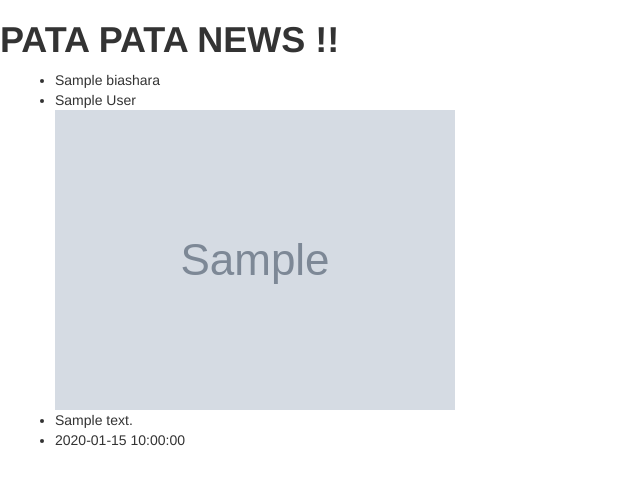
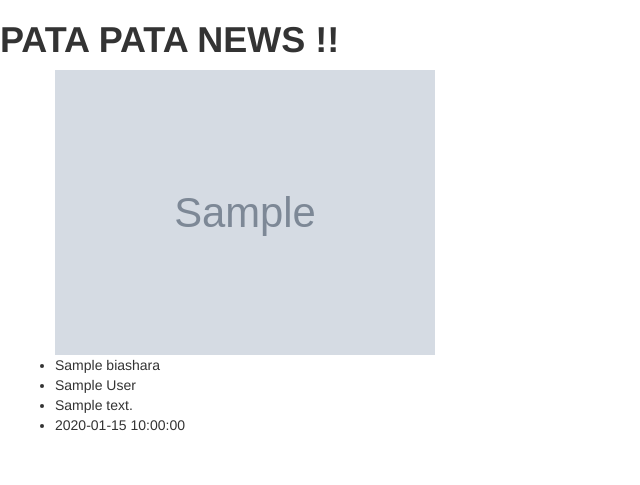
Before and after one commit to fredkheisa/NewsFeed, a Flask app: template app/templates/index.html in a window 1280 px wide. Shown: the part 66-551 px from the top of the page, without its empty margins (0-640 px from the left). Run offline with Flask 2, Linux system fonts and the light colour scheme; the template is opened without the code that fills it: most values are stand-ins (such as "Sample title", 1, 10 or a date in 2020); grey boxes marked "Sample" are stand-in pictures; parts of the project's set-up code (start-up, migrations or seed data) failed here and were passed over; some libraries are stand-ins or nearby versions.

Commit message:
edited card into images

```diff
--- a/app/templates/index.html
+++ b/app/templates/index.html
@@ -9,12 +9,16 @@
     <ul class="container" >
         {% for biashara in business %}
         <div class="row">
-        <li>{{ biashara.title}}</li>
-        <li>{{ biashara.author}}</li>
-        <img class="img-responsive" src="{{biashara.image_url}}" alt="">
-        <li>{{ biashara.description}}</li>
-        <li>{{ biashara.publish_time}}</li>
-    </div>
+            <div class="card">
+                <img class="card-img-top" style="width: 38rem;" src="{{biashara.image_url}}" alt="">
+            </div>
+            <div >
+                <li>{{ biashara.title}}</li>
+                <li>{{ biashara.author}}</li>
+                <li>{{ biashara.description}}</li>
+                <li>{{ biashara.publish_time}}</li>
+            </div>
+        </div>
 
         {% endfor %}
     </ul>
```
